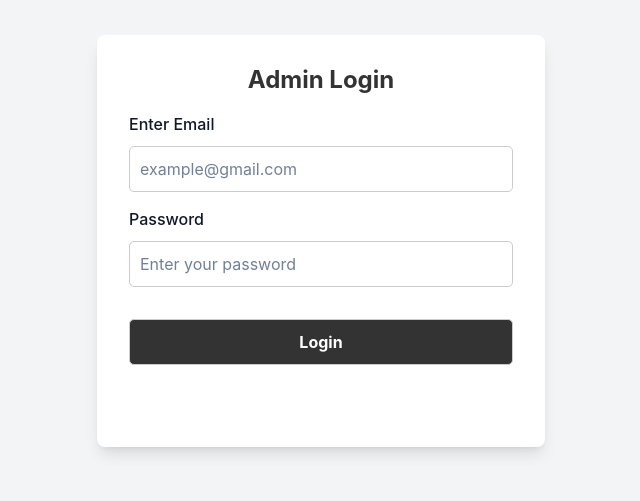
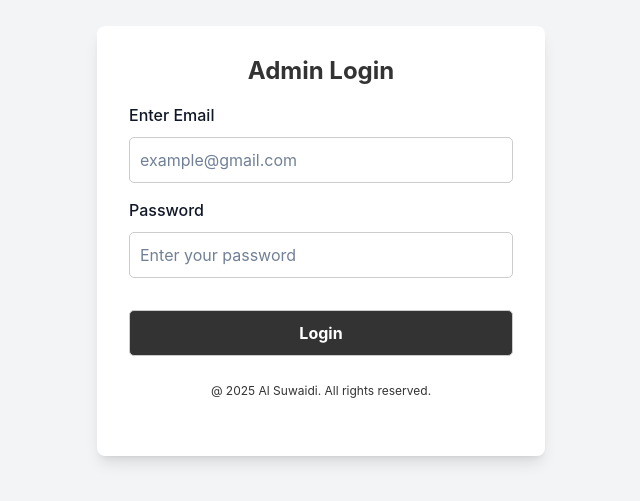
Before and after one commit to digicoders-git/atc-al-suwaidi-admin, a React (Vite) app: page /login in a window 1280 px wide. Shown: the part 159-660 px from the top of the page, without its empty margins (319-959 px from the left). Built offline with nearby package versions, Linux system fonts and the light colour scheme; no server answers.

Commit message:
final update 220

```diff
--- a/src/Login.jsx
+++ b/src/Login.jsx
@@ -125,10 +125,9 @@ export default function Login() {
             {loading ? "Logging in..." : "Login"}
           </button>
           <div style={{fontSize:"12px", color:"#333", textAlign:"center", marginTop:"10px"}}>
-
+            @ 2025 Al Suwaidi. All rights reserved.
           </div>
         </form>
-        {/* mwsywsb mjh */}
 
         <div className="mt-6 text-center text-sm text-gray-500">
           {/* <p>Demo: use your API or mock. <button className="text-indigo-600">Need help?</button></p> */}
```
